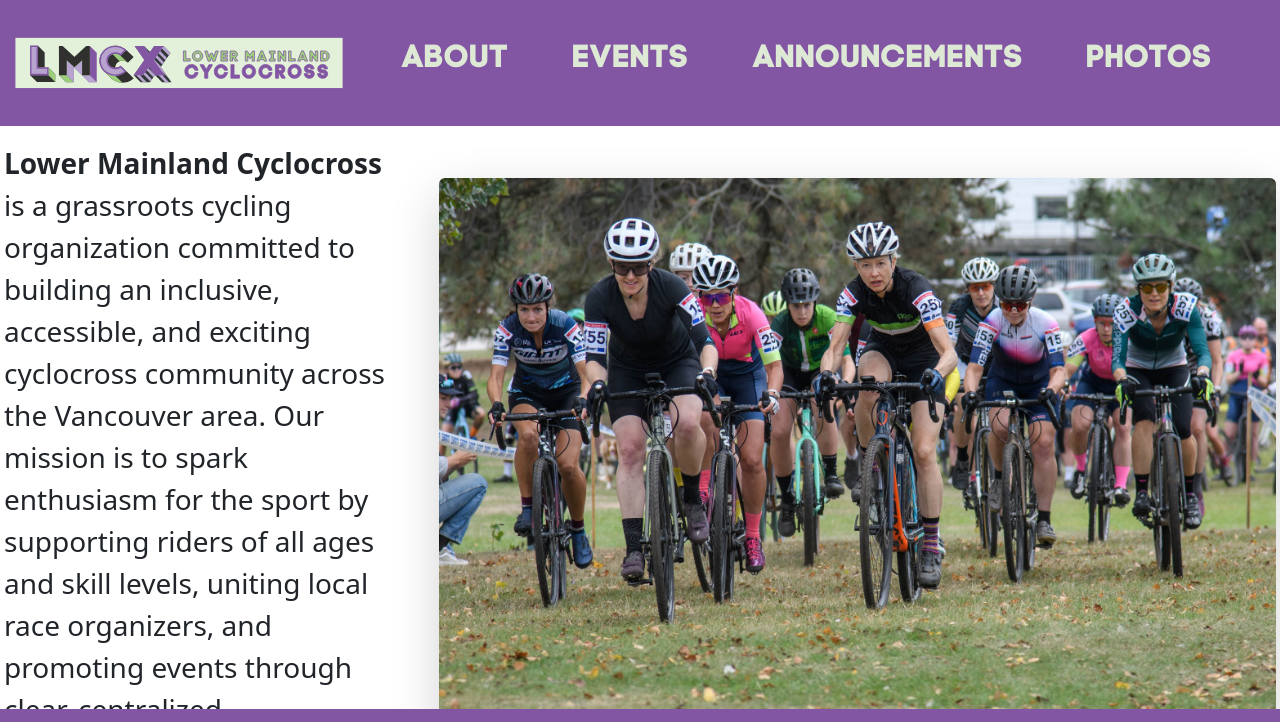
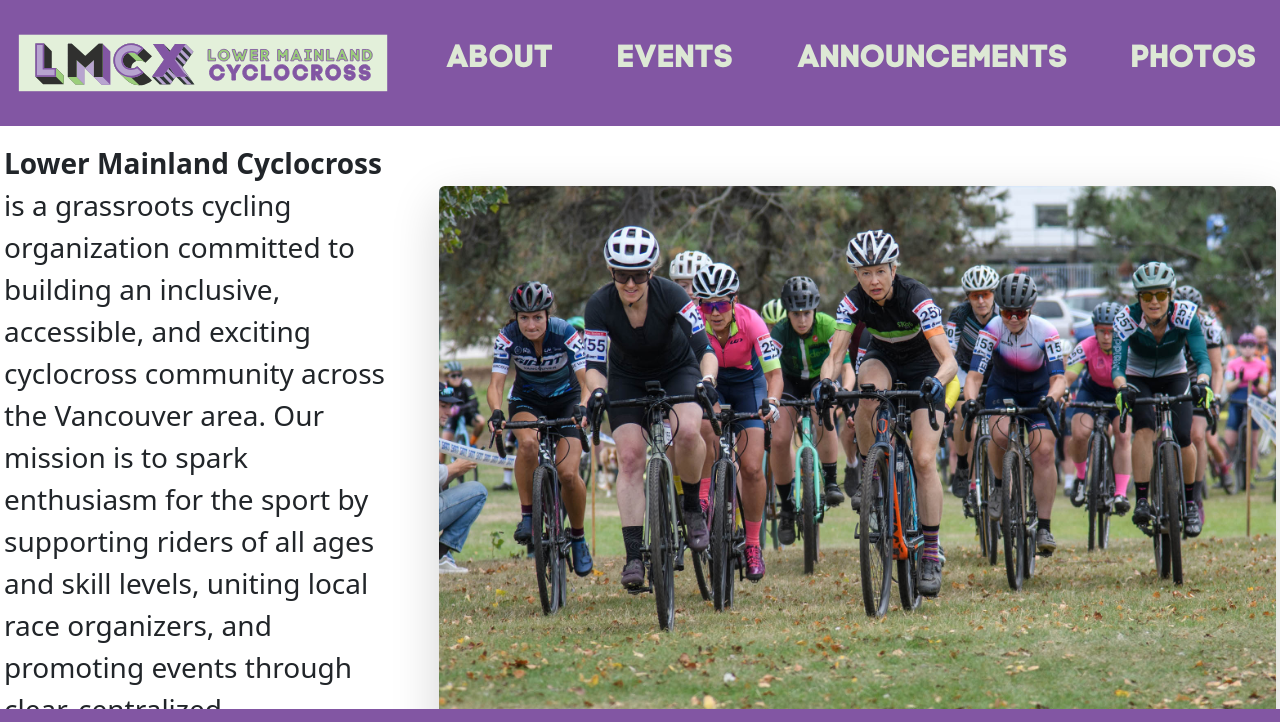
Before and after one commit to jelow/lmcx-25, a Django app: page /about in a window 1280 px wide. Shown: the top 722 px of the page. Run offline with Django 5.2, Linux system fonts and the light colour scheme; some libraries are stand-ins or nearby versions.

Commit message:
Fixes uncessary horizontal scrolling. Adds some spacing to the about page.

```diff
--- a/site/static/css/custom.css
+++ b/site/static/css/custom.css
@@ -80,6 +80,20 @@
 
 .nav-item {
     margin-right: 3rem; /* Add space between nav items */
+
+}
+.nav-item:last-child {
+    margin-right: 0; /* Remove margin from the last nav item */
+}
+
+.navbar .container-fluid {
+    padding-left: 15px;
+    padding-right: 15px;
+}
+
+/* Remove dropdown arrow from Events menu */
+.navbar .dropdown-toggle::after {
+    display: none;
 }
 
 .navbar .nav-link h2 .dropdown-item, h1, h2, h3 {
@@ -103,7 +117,10 @@
 }
 /* Add bottom padding to prevent fixed footer from covering content */
 body {
-    padding-bottom: 120px; /* Adjust based on footer height */
+    overflow-x: hidden; /* Prevent horizontal scrolling */
+}
+html {
+    overflow-x: hidden; /* Prevent horizontal scrolling at document level */
 }
 .error-page h1 {
     font-size: 8rem;
@@ -152,9 +169,6 @@ body {
     .footer-text {
         font-size: 1.75rem !important; /* fs-3 equivalent for desktop */
     }
-    body {
-        padding-bottom: 100px; /* More padding on mobile since footer is taller when stacked */
-    }
 }
 /* Media queries for smaller screens */
 @media (max-width: 576px) {
--- a/site/templates/about.html
+++ b/site/templates/about.html
@@ -2,7 +2,7 @@
 {% block title %}LMCX - About{% endblock title %}
 {% block content %}
     <div class="row pt-3 align-items-center">
-        <div class="col-lg-4 px-3">
+        <div class="col-lg-4 px-3 pb-3">
             <span class="fs-3">
                 <b>Lower Mainland Cyclocross</b> is a grassroots cycling organization committed to building
                 an inclusive, accessible, and exciting cyclocross community across the Vancouver area.
@@ -19,7 +19,7 @@
         <div class="col-lg-8 px-3">
             <img src="/static/images/about-photo-kids.jpg" class="shadow-lg rounded float-start img-fluid" alt="Little kids navigating bikes off road">
         </div>
-        <div class="col-lg-4 px-3">
+        <div class="col-lg-4 p-3 mb-5">
             <span class="fs-3">
                 In 2025, we’re proud to relaunch our little kids race series, <b>KinderCross</b>! This is an
                 initiative designed to introduce young riders—especially those from underrepresented age groups and
--- a/site/templates/nav.html
+++ b/site/templates/nav.html
@@ -13,7 +13,7 @@
                     <a class="nav-link" href="{% url 'about' %}"><h2>About</h2></a>
                 </li>
                 <li class="nav-item dropdown">
-                    <a class="nav-link dowpdown-toggle" href="#" role="button" data-bs-toggle="dropdown" aria-expanded="false">
+                    <a class="nav-link dropdown-toggle" href="#" role="button" data-bs-toggle="dropdown" aria-expanded="false">
                         <h2>Events</h2>
                     </a>
                     <ul class="dropdown-menu">
```
